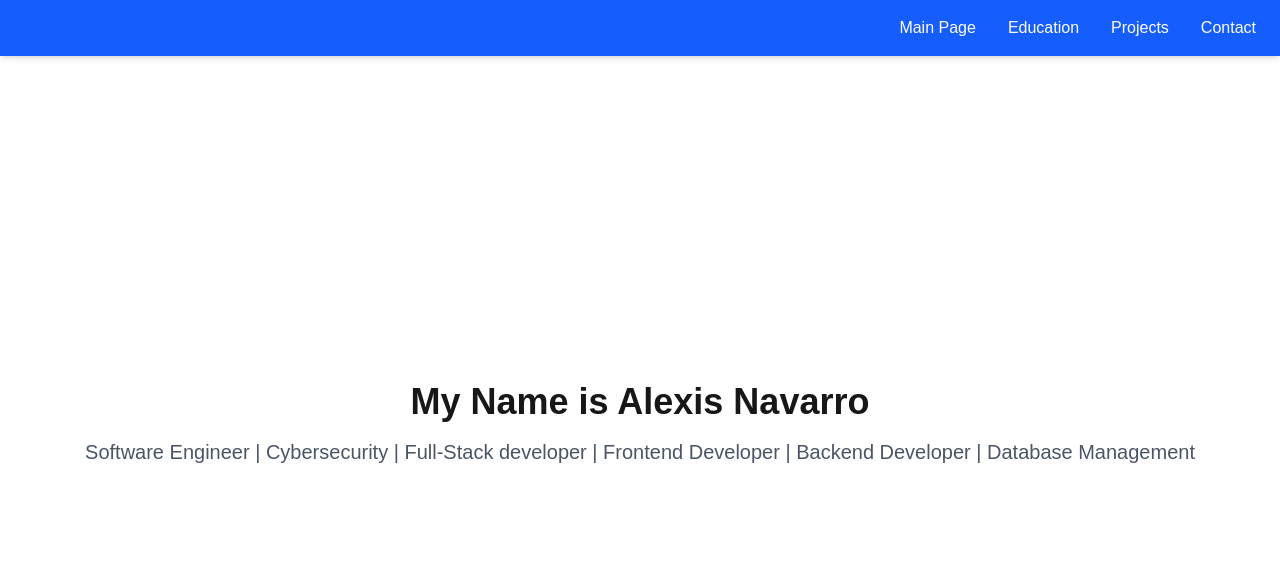
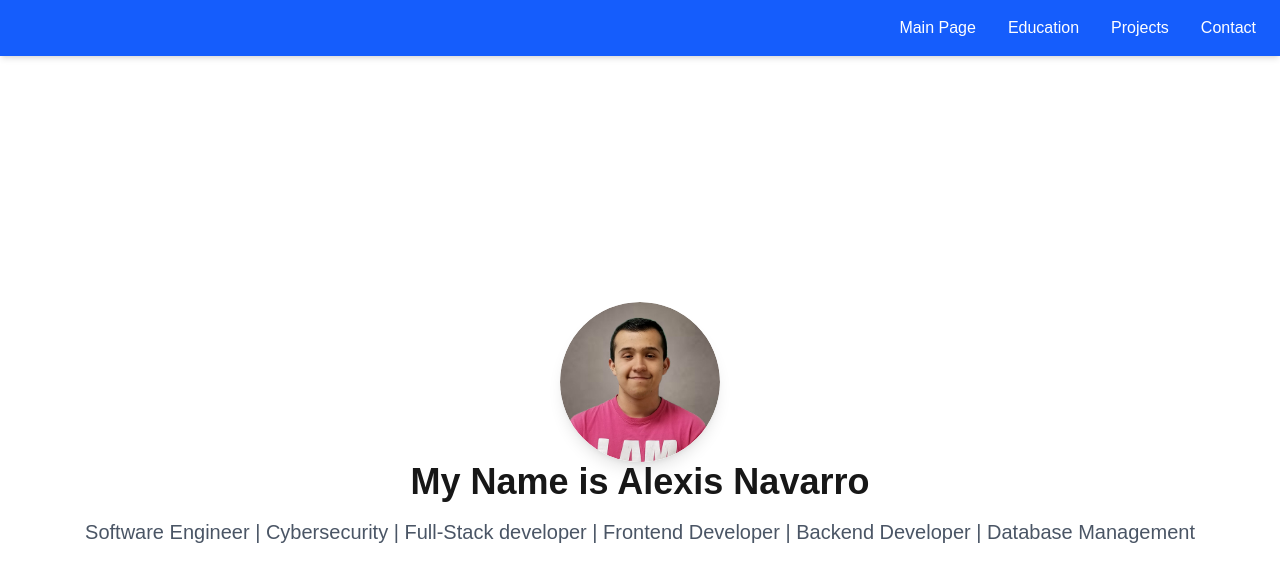
Before and after one commit to AlexisNavarro/portfolio, a Next.js app in the folder my-portfolio/: page / in a window 1280 px wide. Shown: the top 582 px of the page. Built offline with nearby package versions, Linux system fonts and the light colour scheme.

Commit message:
added section to display my picture at the home page

```diff
--- a/my-portfolio/src/app/page.tsx
+++ b/my-portfolio/src/app/page.tsx
@@ -2,14 +2,32 @@ import Image from "next/image";
 import Navbar from "@/components/Navbar";
 
 export default function Home() {
+  const profilePic = "/Alexis_Navarro_Pic.jpg"
   return (
     <main className="flex min-h-screen flex-col items-center justify-center p-8 text-center pt-20">
-      <Navbar/>
+      <Navbar />
+
+      {/*Profile Picture aka Alexis */}
+      <div className="flex flex-col md:flex-row items-center space-y-6 md:space-y-0 md:space-x-8">
+        <div className="rounded-full overflow-hidden shadow-lg">
+          <Image
+            src={profilePic}
+            alt="Alexis Navarro"
+            width={160}
+            height={160}
+            className="rounded-full object-cover"
+          />
+        </div>
+      </div>
+
+      {/*Text containing name and roles*/}
+      {/*Main heading*/}
       <h1 className="text-4xl font-bold"> My Name is Alexis Navarro</h1>
+
+      {/*Sub heading*/}
       <p className="mt-4 text-xl text-gray-600">
         Software Engineer | Cybersecurity | Full-Stack developer | Frontend Developer | Backend Developer | Database Management
       </p>
-
     </main>
   );
 }//end of home
```
Also changed, not shown: my-portfolio/public/Alexis_Navarro_Pic.jpg (added).
